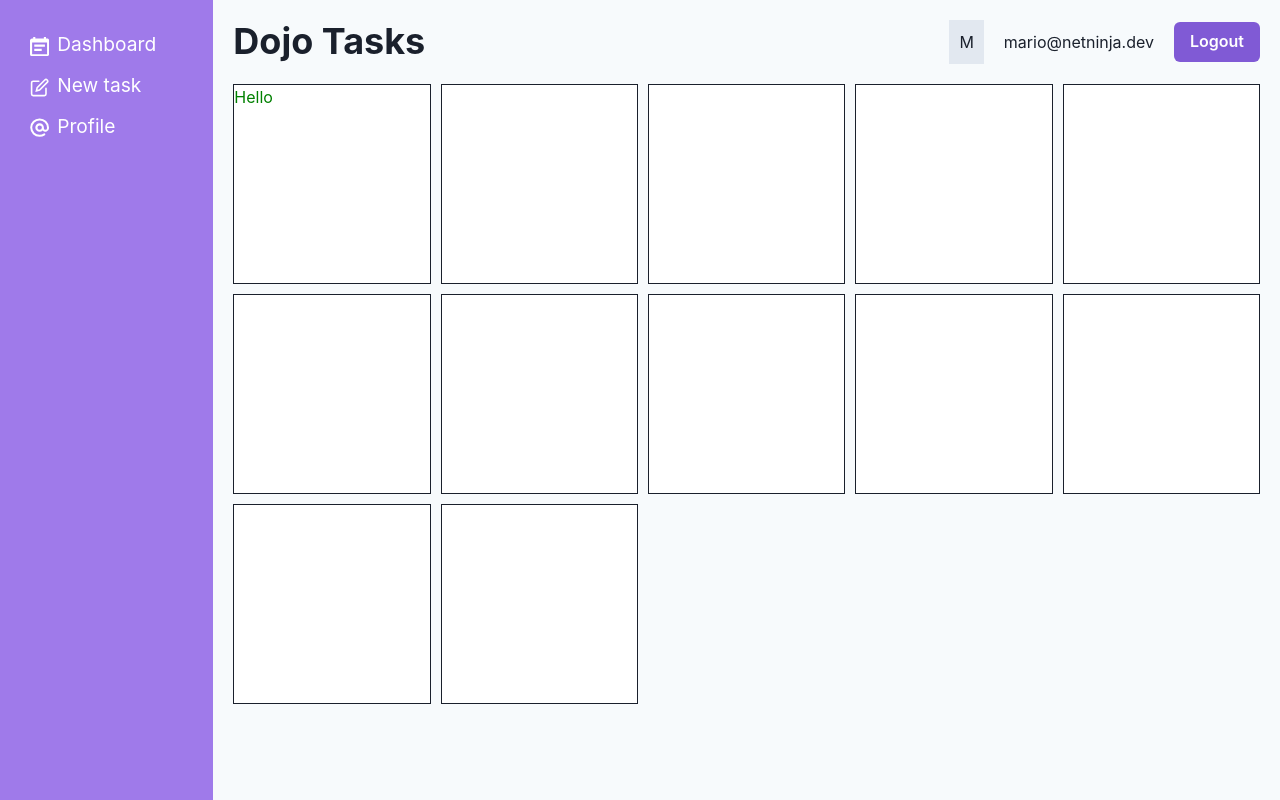
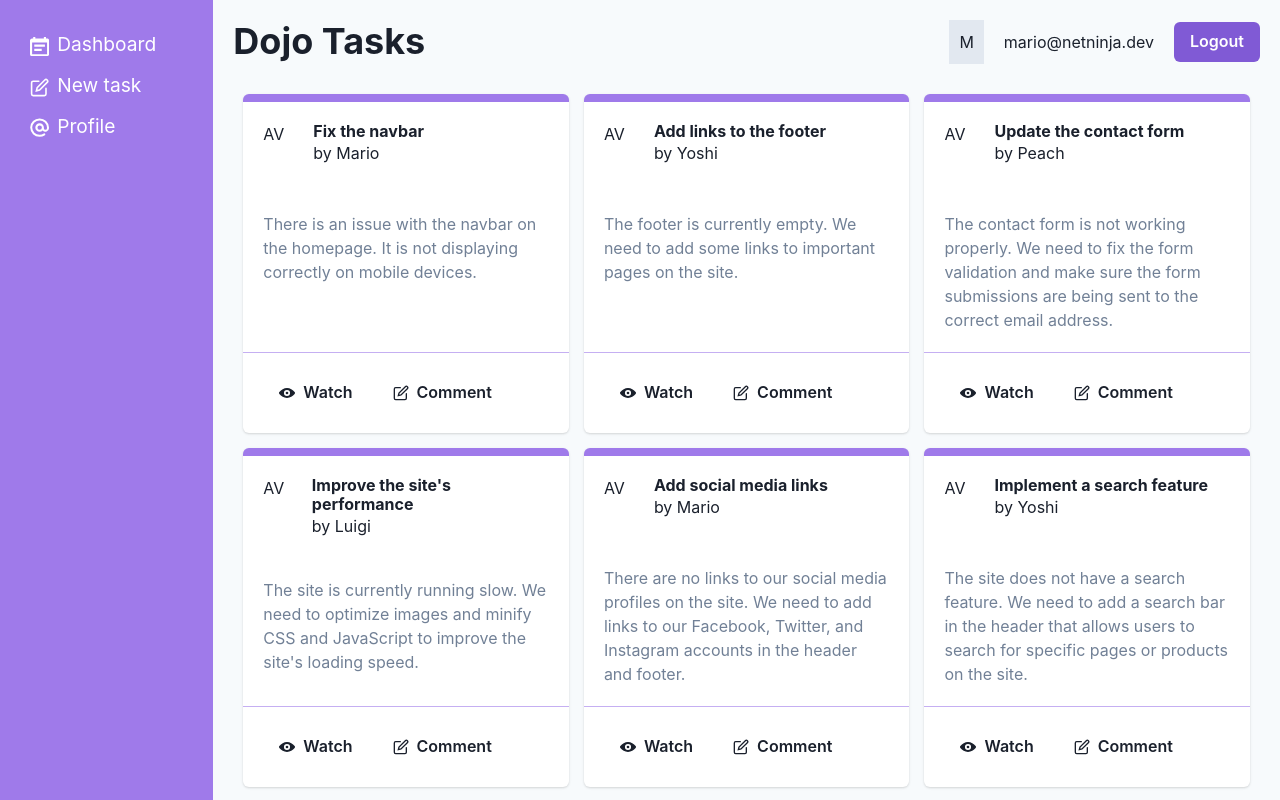
Before and after one commit to tvviem/vite-react-chakra-ui-learn, a React (Vite) app: page / in a window 1280 px wide. Shown: the top 800 px of the page. Built offline with nearby package versions, Linux system fonts and the light colour scheme; data requests are answered from the project's data file.

Commit message:
5 - Load tasks and map into Card component

```diff
--- a/src/App.tsx
+++ b/src/App.tsx
@@ -8,7 +8,7 @@ import {
 
 // Layout and Pages
 import RootLayout from './layout/RootLayout';
-import Dashboard from './pages/Dashboard';
+import Dashboard, { tasksLoader } from './pages/Dashboard';
 import Create from './pages/Create';
 import Profile from './pages/Profile';
 
@@ -16,7 +16,7 @@ import Profile from './pages/Profile';
 const router = createBrowserRouter(
   createRoutesFromElements(
     <Route path="/" element={<RootLayout />}>
-      <Route index element={<Dashboard />} />
+      <Route index element={<Dashboard />} loader={tasksLoader} />
       <Route path="create" element={<Create />} />
       <Route path="profile" element={<Profile />} />
     </Route>
--- a/src/components/Navbar.tsx
+++ b/src/components/Navbar.tsx
@@ -10,7 +10,7 @@ import {
 
 const Navbar = () => {
   return (
-    <Flex as="nav" p="10px" alignItems="center">
+    <Flex as="nav" p="10px" mb="20px" alignItems="center">
       <Heading as="h1">Dojo Tasks</Heading>
       <Spacer />
       <HStack spacing="20px">
--- a/src/pages/Dashboard.tsx
+++ b/src/pages/Dashboard.tsx
@@ -1,26 +1,74 @@
-import { Box, SimpleGrid, Text } from '@chakra-ui/react';
+import {
+  Box,
+  Button,
+  Divider,
+  Flex,
+  Heading,
+  HStack,
+  SimpleGrid,
+  Text
+} from '@chakra-ui/react';
+import { Card, CardHeader, CardBody, CardFooter } from '@chakra-ui/react';
+import { EditIcon, ViewIcon } from '@chakra-ui/icons';
+import { useLoaderData } from 'react-router-dom';
 
-const Dashboard = () => {
+type Task = {
+  id: number;
+  title: string;
+  description: string;
+  author: string;
+  img: string;
+};
+
+export default function Dashboard() {
+  const data = useLoaderData() as Task[];
+
   return (
-    <SimpleGrid padding="10px" spacing="10px" minChildWidth="180px">
-      <Box bg="white" h="200px" border="1px solid">
-        <Text color={{ base: 'pink', md: 'blue', lg: 'green' }}>Hello</Text>
-      </Box>
-      <Box bg="white" h="200px" border="1px solid"></Box>
-      <Box bg="white" h="200px" border="1px solid"></Box>
-      <Box bg="white" h="200px" border="1px solid"></Box>
-
-      <Box bg="white" h="200px" border="1px solid"></Box>
-      <Box bg="white" h="200px" border="1px solid"></Box>
-      <Box bg="white" h="200px" border="1px solid"></Box>
-      <Box bg="white" h="200px" border="1px solid"></Box>
-
-      <Box bg="white" h="200px" border="1px solid"></Box>
-      <Box bg="white" h="200px" border="1px solid"></Box>
-      <Box bg="white" h="200px" border="1px solid"></Box>
-      <Box bg="white" h="200px" border="1px solid"></Box>
+    <SimpleGrid spacing="15px" minChildWidth="300px" px="20px">
+      {data &&
+        data.map((task) => {
+          return (
+            <Card
+              key={task.id}
+              borderTop="8px"
+              borderColor="purple.400"
+              bg="white"
+            >
+              <CardHeader>
+                <Flex>
+                  <Box w="50px" h="50px">
+                    <Text>AV</Text>
+                  </Box>
+                  <Box>
+                    <Heading as="h3" size="sm">
+                      {task.title}
+                    </Heading>
+                    <Text>by {task.author}</Text>
+                  </Box>
+                </Flex>
+              </CardHeader>
+              <CardBody color="gray.500">
+                <Text>{task.description}</Text>
+              </CardBody>
+              <Divider color="gray.300" />
+              <CardFooter>
+                <HStack>
+                  <Button variant="ghost" leftIcon={<ViewIcon />}>
+                    Watch
+                  </Button>
+                  <Button variant="ghost" leftIcon={<EditIcon />}>
+                    Comment
+                  </Button>
+                </HStack>
+              </CardFooter>
+            </Card>
+          );
+        })}
     </SimpleGrid>
   );
+}
+
+export const tasksLoader = async () => {
+  const res = await fetch('http://localhost:3000/tasks');
+  return res.json();
 };
-
-export default Dashboard;
```
